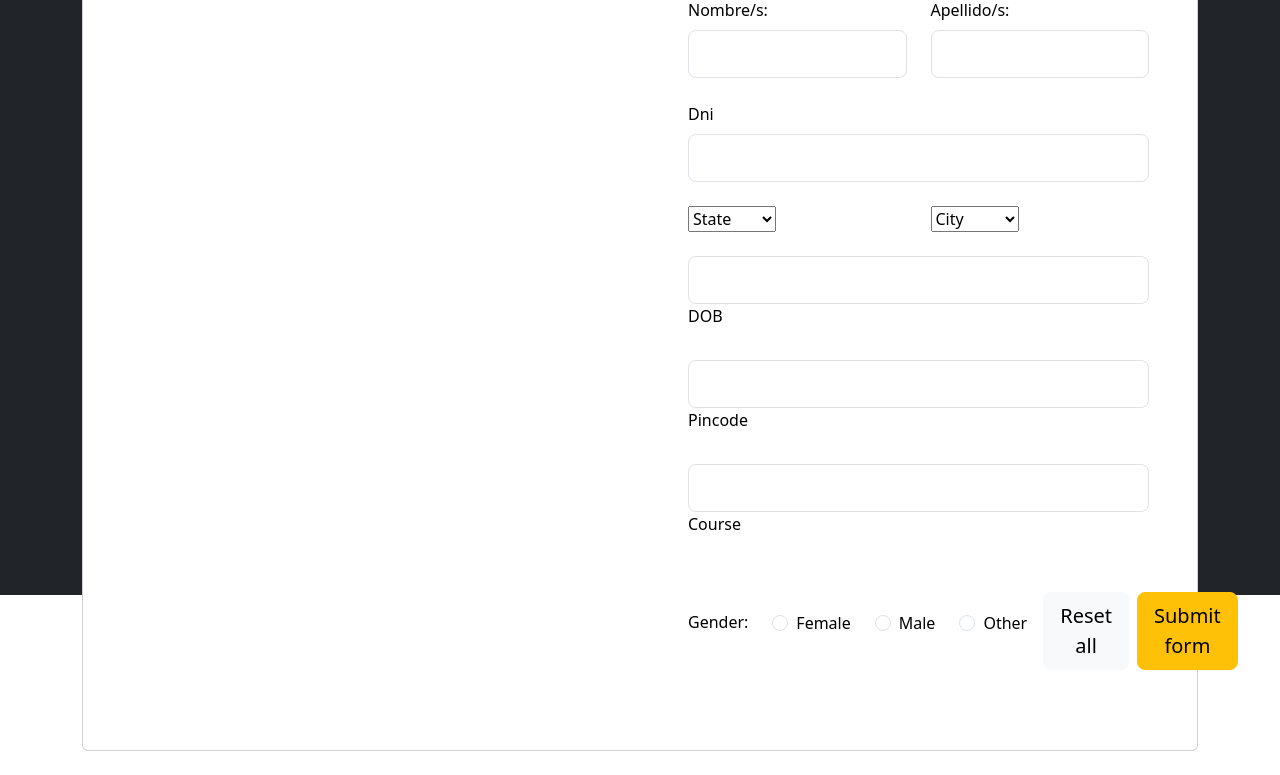
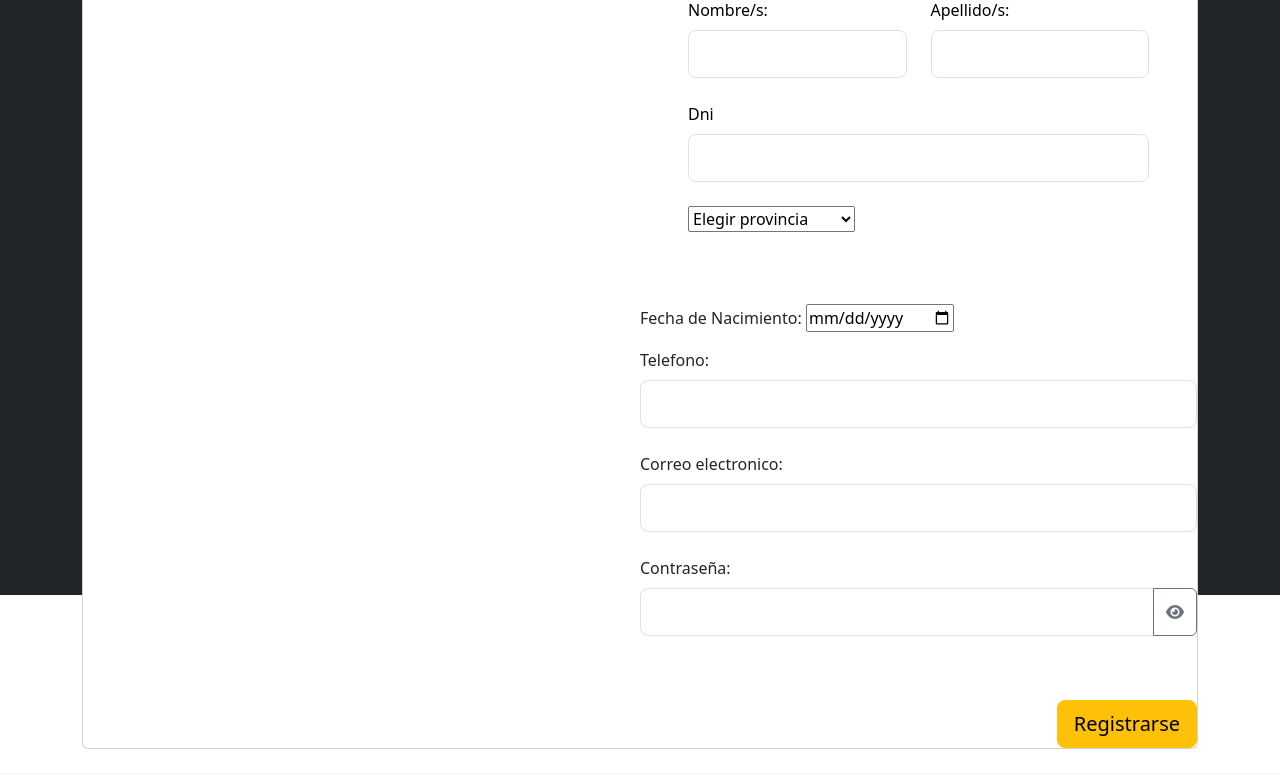
Before and after one commit to Ezequiel12D/Financiera, a PHP site: page /views/register.php in a window 1280 px wide. Shown: the part 205-980 px from the top of the page. After the commit the page ends 954 px from the top, so only its background shows below. Run offline with PHP 8.4, Linux system fonts and the light colour scheme.

Commit message:
me estrese

```diff
--- a/views/register.php
+++ b/views/register.php
@@ -32,66 +32,95 @@
                                     <input type="text" id="form3Example8" class="form-control form-control-lg" />
                                 </div>
 
-                                <div class="row">
                                 <div class="col-md-6 mb-4">
-
-                                        <select class="select">
-                                            <option value="1">State</option>
-                                            <option value="2">Option 1</option>
-                                            <option value="3">Option 2</option>
-                                            <option value="4">Option 3</option>
+                                    <select>
+                                        <option value="Elejir provincia">Elegir provincia</option>
+                                        <option value="Buenos Aires">Buenos Aires</option>
+                                        <option value="Catamarca">Catamarca</option>
+                                        <option value="Chaco">Chaco</option>
+                                        <option value="Chubut">Chubut</option>
+                                        <option value="Córdoba">Córdoba</option>
+                                        <option value="Corrientes">Corrientes</option>
+                                        <option value="Entre Ríos">Entre Ríos</option>
+                                        <option value="Formosa">Formosa</option>
+                                        <option value="Jujuy">Jujuy</option>
+                                        <option value="La Pampa">La Pampa</option>
+                                        <option value="La Rioja">La Rioja</option>
+                                        <option value="Mendoza">Mendoza</option>
+                                        <option value="Misiones">Misiones</option>
+                                        <option value="Neuquén">Neuquén</option>
+                                        <option value="Río Negro">Río Negro</option>
+                                        <option value="Salta">Salta</option>
+                                        <option value="San Juan">San Juan</option>
+                                        <option value="San Luis">San Luis</option>
+                                        <option value="Santa Cruz">Santa Cruz</option>
+                                        <option value="Santa Fe">Santa Fe</option>
+                                        <option value="Santiago del Estero">Santiago del Estero</option>
+                                        <option value="Tierra del Fuego">Tierra del Fuego</option>
+                                        <option value="Tucumán">Tucumán</option>
                                     </select>
 
-                                    </div>
-                                    <div class="col-md-6 mb-4">
-
-                                        <select class="select">
-                                            <option value="1">City</option>
-                                            <option value="2">Option 1</option>
-                                            <option value="3">Option 2</option>
-                                            <option value="4">Option 3</option>
-                                        </select>
 
                                 </div>
                             </div>
 
+                            <form>
+                                <label for="fechaNacimiento">Fecha de Nacimiento:</label>
+                                <input type="date" id="fechaNacimiento" name="fechaNacimiento">
+                            </form>
+
+
                             <div class="form-outline mb-4">
-                                    <input type="text" id="form3Example9" class="form-control form-control-lg" />
-                                    <label class="form-label" for="form3Example9">DOB</label>
+                                <label class="form-label" for="form3Example99">Telefono:</label>
+                                <input type="text" id="form3Example99" class="form-control form-control-lg" />
                             </div>
 
                             <div class="form-outline mb-4">
-                                    <input type="text" id="form3Example90" class="form-control form-control-lg" />
-                                    <label class="form-label" for="form3Example90">Pincode</label>
+                                <label class="form-label" for="form3Example99">Correo electronico:</label>
+                                <input type="text" id="form3Example99" class="form-control form-control-lg" />
                             </div>
 
-                                <div class="form-outline mb-4">
-                                    <input type="text" id="form3Example99" class="form-control form-control-lg" />
-                                    <label class="form-label" for="form3Example99">Course</label>
+                            <div class="mb-4">
+                                <label class="form-label" for="form3Example9">Contraseña: </label>
+                                <div class="input-group">
+                                    <input type="password" id="form3Example9" class="form-control form-control-lg">
+                                    <button id="togglePassword" class="btn btn-outline-secondary" type="button">
+                                        <i class="fa fa-eye" aria-hidden="true"></i>
+                                    </button>
+                                </div>
+                                <p class="warning" style="color: red; display: none;">La contraseña debe contener al menos un número.</p>
+                                <p class="warning" style="color: red; display: none;">La contraseña debe contener al menos una letra mayúscula.</p>
+                                <p id="lengthCounter" style="display: none;">Longitud de contraseña: <span id="lengthValue">0</span></p>
                             </div>
 
-                                <div class="d-md-flex justify-content-start align-items-center mb-4 py-2">
+                            <script>
+                                const passwordInput = document.getElementById('form3Example9');
+                                const togglePasswordButton = document.getElementById('togglePassword');
+                                const warnings = document.querySelectorAll('.warning');
+                                const lengthValue = document.getElementById('lengthValue');
 
-                                    <h6 class="mb-0 me-4">Gender: </h6>
+                                togglePasswordButton.addEventListener('click', () => {
+                                    passwordInput.type = passwordInput.type === 'password' ? 'text' : 'password';
+                                });
 
-                                    <div class="form-check form-check-inline mb-0 me-4">
-                                        <input class="form-check-input" type="radio" name="inlineRadioOptions" id="femaleGender" value="option1" />
-                                        <label class="form-check-label" for="femaleGender">Female</label>
-                                    </div>
+                                passwordInput.addEventListener('input', () => {
+                                    const password = passwordInput.value;
+                                    const hasUppercase = /[A-Z]/.test(password);
+                                    const hasNumber = /\d/.test(password);
 
-                                    <div class="form-check form-check-inline mb-0 me-4">
-                                        <input class="form-check-input" type="radio" name="inlineRadioOptions" id="maleGender" value="option2" />
-                                        <label class="form-check-label" for="maleGender">Male</label>
-                                    </div>
+                                    warnings[0].style.display = hasNumber ? 'none' : 'block';
+                                    warnings[1].style.display = hasUppercase ? 'none' : 'block';
 
-                                    <div class="form-check form-check-inline mb-0">
-                                        <input class="form-check-input" type="radio" name="inlineRadioOptions" id="otherGender" value="option3" />
-                                        <label class="form-check-label" for="otherGender">Other</label> </br>
-                                    </div>
+                                    lengthValue.textContent = password.length;
+                                    lengthCounter.style.display = 'block';
+                                    lengthValue.style.color = password.length > 8 ? 'green' : 'black';
+                                });
+                            </script>
+                            <link rel="stylesheet" href="https://cdnjs.cloudflare.com/ajax/libs/font-awesome/6.0.0-beta3/css/all.min.css">
 
+                            <br>
                             <div class="d-flex justify-content-end pt-3">
-                                        <button type="button" class="btn btn-light btn-lg">Reset all</button>
-                                        <button type="button" class="btn btn-warning btn-lg ms-2">Submit form</button>
+                                <button type="button" class="btn btn-warning btn-lg ms-2">Registrarse</button>
                             </div>
 
                         </div>
```
Lines whose indentation alone changed are shown as unchanged.
